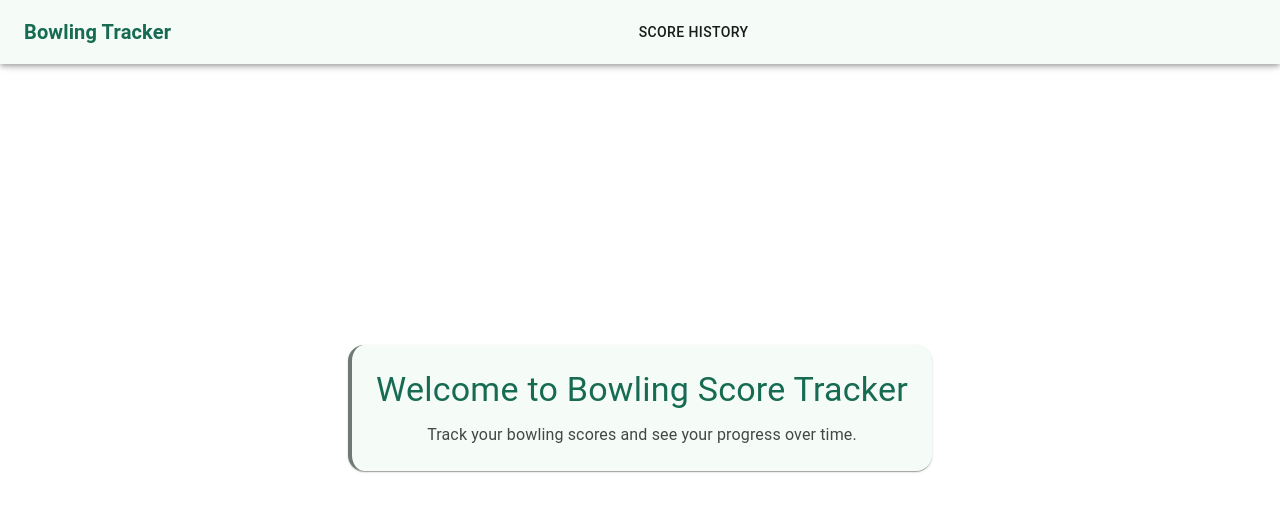
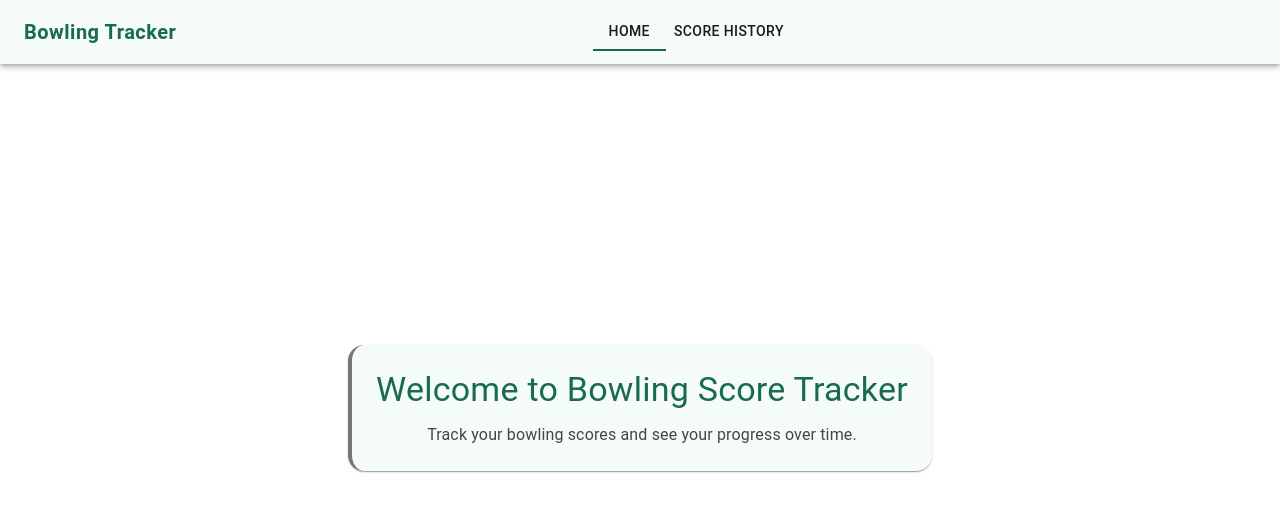
Before and after one commit to jwong65/bowling-project, a React (Vite) app: page / in a window 1280 px wide. Shown: the top 512 px of the page. Built offline with nearby package versions, Linux system fonts and the light colour scheme; some icons are missing.

Commit message:
Added the home link back to header, added addtional styling to text

```diff
--- a/src/components/Header.jsx
+++ b/src/components/Header.jsx
@@ -20,7 +20,7 @@ export default function Header() {
             zIndex: (theme) => theme.zIndex.drawer + 1
         }}
     >
-        <Toolbar>
+        <Toolbar sx={{ justifyContent: 'space-between'}}>
             <Typography
                 variant='h6'
                 component={Link}
@@ -28,7 +28,9 @@ export default function Header() {
                 sx={{
                     color: `var(--md-sys-color-primary)`,
                     textDecoration: 'none',
-                    fontWeight: 'bold'
+                    fontWeight: 'bold',
+                    letterSpacing: '0.5px',
+                    justifySelf: 'start'
                 }}
             >
                 Bowling Tracker
@@ -36,16 +38,36 @@ export default function Header() {
             <Box sx={{
                 display: 'flex',
                 justifyContent: 'center',
+                alignItems: 'center',
                 flexGrow: 1,
                 mx: 2
             }}>
                 <Button
                     component={Link}
+                    to="/"
+                    aria-current={location.pathname === '/' ? 'page' : undefined}
+                    sx={{
+                        color: `var(--md-sys-color-on-surface)`,
+                        borderBottom: location.pathname === '/' ?
+                            '2px solid var(--md-sys-color-primary)' : '2px solid transparent',
+                        transition: 'border-color 0.3s ease',
+                        borderRadius: 0,
+                        px: { xs: 1, sm: 2 },
+                        '&:hover': {
+                            backgroundColor: 'var(--md-sys-color-surface-variant)',
+                        }
+                    }}
+                >
+                    Home
+                </Button>
+                <Button
+                    component={Link}
                     to="/scorehistory"
+                    aria-current={location.pathname === '/scorehistory' ? 'page' : undefined}
                     sx={{
                         color: `var(--md-sys-color-on-surface)`,
                         borderBottom: location.pathname === '/scorehistory' ?
-                        '2px solid var(--md-sys-color-primary)' : 'none',
+                        '2px solid var(--md-sys-color-primary)' : '2px solid transparent',
                         '&:hover': {
                             backgroundColor: 'var(--md-sys-color-surface-variant)',
                         }
@@ -57,7 +79,9 @@ export default function Header() {
             <IconButton
                 onClick={toggleTheme}
                 aria-label={themeMode === 'dark' ? 'Switch to light mode' : 'Switch to dark mode'}
-                sx={{ color: `var(--md-sys-color-on-surface)` }}
+                sx={{ color: `var(--md-sys-color-on-surface)`,
+                    ml: { xs: 0, sm: 1}
+                 }}
             >
                 {themeMode === 'dark' ? <Brightness7Icon /> : <Brightness4Icon />}
             </IconButton>
```
